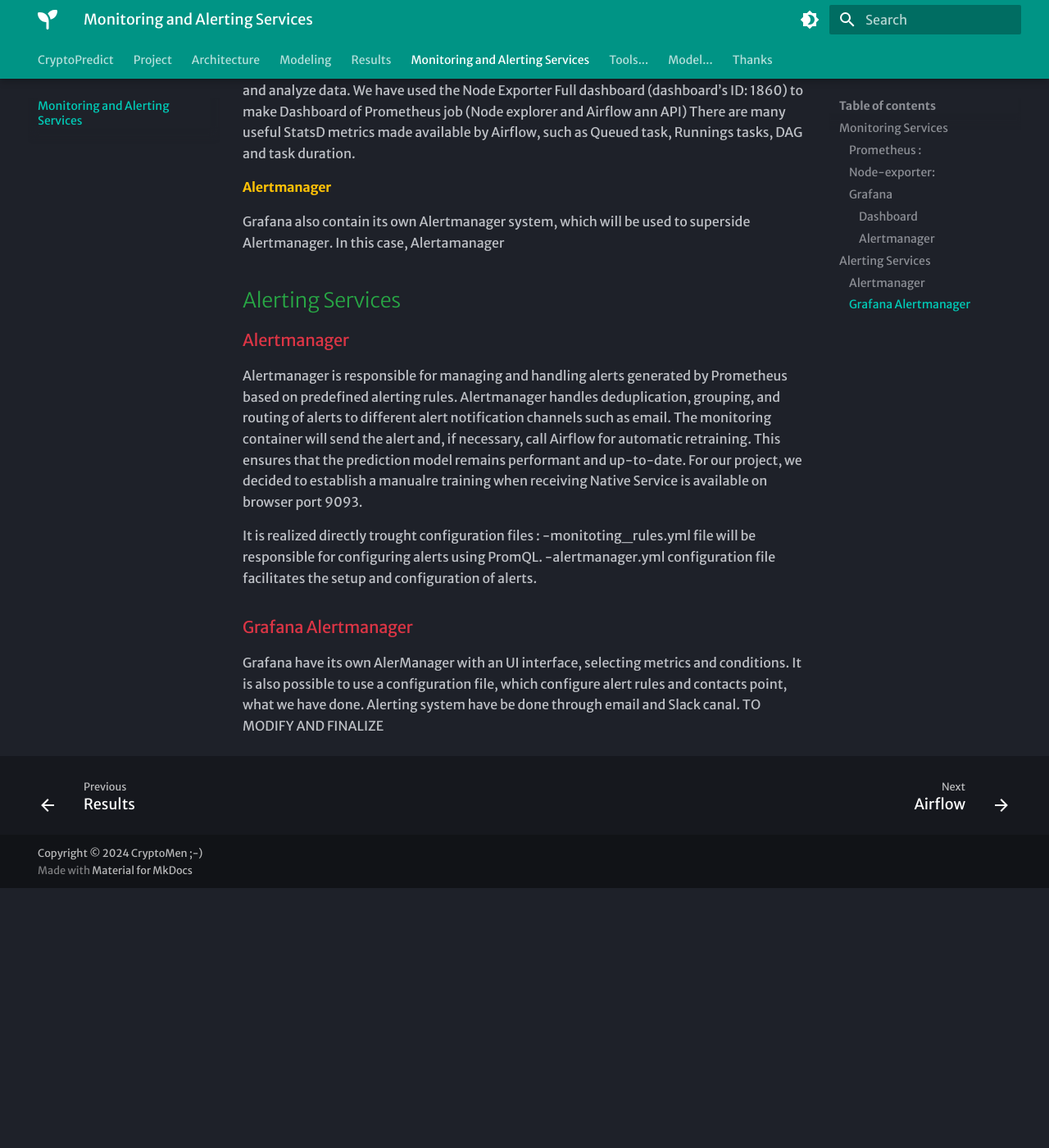
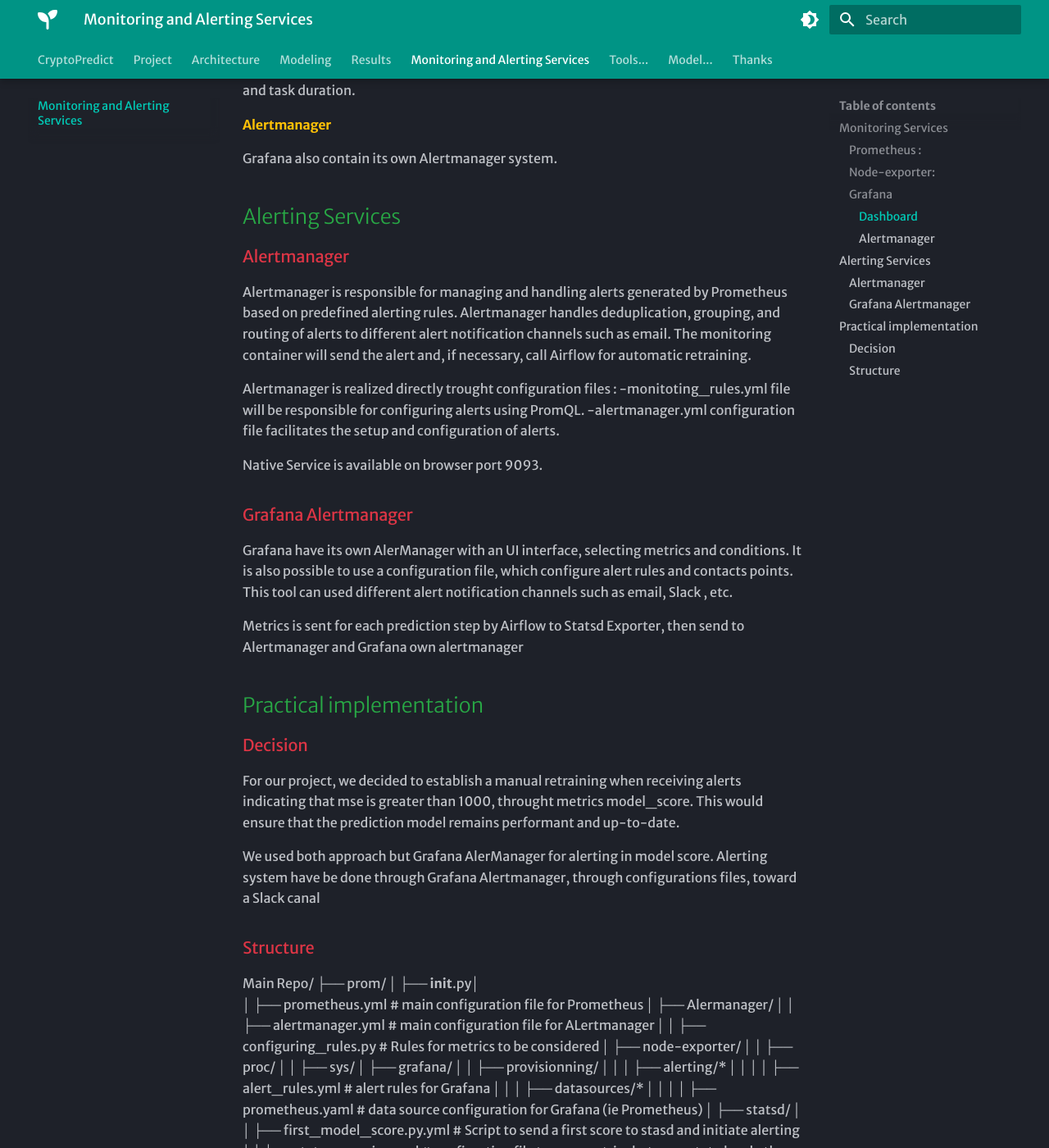
Before and after one commit to DstMlOpsCrypto/MainCrypto, an MkDocs documentation site: the page built from docs/monitoring.md, in a window 1280 px wide and 1400 px high, scrolled down 2188 px. Shown: the whole window at 82% size. Built offline with MkDocs 1.6.1 and Material for MkDocs 9.7.7, drawn with Linux system fonts in a browser that asks for light colours; some web fonts are replaced; before the commit the page ends 3271 px from its top, so only the background shows below that; some of the changed text lies outside the part shown.

Commit message:
maj docs

````diff
--- a/docs/monitoring.md
+++ b/docs/monitoring.md
@@ -1,22 +1,24 @@
 # Monitoring and Alerting Services
+
 ## Monitoring Services
+
 **Monitoring system is composed of several services** :
+
 ### Prometheus :
 
-Prometheus is an open-source monitoring and alerting tool, commonly used for time-series data reporting. It is particularly convenient when using Grafana as a reporting UI since Prometheus is a supported datasource.
-Service is available on browser port 9090.
+Prometheus is an open-source monitoring and alerting tool, commonly used for time-series data reporting. It is particularly convenient when using Grafana as a reporting UI since Prometheus is a supported datasource. Service is available on browser port 9090.
 
-Prometheus is connected to services (Prediction and Gateway APIs, Airflow, node-explorer, AlertManager) to retrieve metrics. Service is available on browser port 9090.
-It is configured using the prometheus.yml file, which is set up to scrape logs from those different services :
+Prometheus is connected to services (Prediction APIs, Airflow, node-explorer, AlertManager) to retrieve metrics.
+It is configured using the prometheus.yml file, which is set up to scrape logs from those different services
 
 Classical scheme is the following :
 ![Schema classique du fonctionnement de Prometheus](images/prometheus.png)
 
-We will use another classical approah using **Stats_exporter**.
-The StatsD exporter is a drop-in replacement for StatsD, used to collect various metrics and convert them to Prometheus format automaticly via configured mapping rules.
+We have use another classical approah using **Stats_exporter**. The StatsD exporter is a drop-in replacement for StatsD, used to collect various metrics and convert them to Prometheus format automaticly via configured mapping rules.
 tatsD's repeater backend is configured to repeat all received metrics to a statsd_exporter process.
 
 For example, Airflow emits metrics in the StatsD format automatically if certain environment variables (starting with AIRFLOW__SCHEDULER__STATSD_) are set.
+
 New schemes are the following :
 
 ```mermaid
@@ -36,32 +36,69 @@
 Node Exporter allows Prometheus to scrape these metrics using the pull model and store them as time-series data. Native service is available on browser port 9100.
 
 ### Grafana
+
 Grafana is an open-source reporting UI layer that is often used to connect to non-relational database.It used for the graphical interface of logs and alerts, when  connected to Prometheus to retrieve metrics.
 Grafana allow to create dashboards and alerts that can act on data from any of our supported data sources.
 It also contain its own Alertmanager system.
 Service is available on browser port 30020.
 
 #### Dashboard
+
 It allows different metrics to be displayed as dashboards, making it easier to understand and analyze data.
 We have used the Node Exporter Full dashboard (dashboard’s ID: 1860) to make Dashboard of Prometheus job (Node explorer and Airflow ann API)
 There are many  useful StatsD metrics made available by Airflow, such as Queued task, Runnings tasks, DAG and task duration.
 
 #### Alertmanager
-Grafana also contain its own Alertmanager system, which will be used to superside Alertmanager. In this case, Alertamanager
 
+Grafana also contain its own Alertmanager system.
 
 ## Alerting Services
+
 ### Alertmanager
+
 Alertmanager is responsible for managing and handling alerts generated by Prometheus based on predefined alerting rules. Alertmanager handles deduplication, grouping, and routing of alerts to different alert notification channels such as email.
-The monitoring container will send the alert and, if necessary, call Airflow for automatic retraining. This ensures that the prediction model remains performant and up-to-date.
-For our project, we decided to establish a manualre training when receiving
-Native Service is available on browser port 9093.
+The monitoring container will send the alert and, if necessary, call Airflow for automatic retraining.
 
-It is realized directly trought configuration files :
+Alertmanager is realized directly trought configuration files :
     -monitoting_rules.yml file will be responsible for configuring alerts using PromQL.
     -alertmanager.yml configuration file facilitates the setup and configuration of alerts.
 
+Native Service is available on browser port 9093.
+
 ### Grafana Alertmanager
-Grafana have its own AlerManager with an UI interface, selecting metrics and conditions.
-It is also possible to use a configuration file, which configure alert rules and contacts point, what we have done.
-Alerting system have be done through email and Slack canal. TO MODIFY AND FINALIZE
+
+Grafana have its own AlerManager with an UI interface, selecting metrics and conditions. It is also possible to use a configuration file, which configure alert rules and contacts points.
+This tool can used different alert notification channels such as email, Slack , etc.
+
+Metrics is sent for each prediction step by Airflow to Statsd Exporter, then send to Alertmanager and Grafana own alertmanager
+
+
+## Practical implementation
+
+### Decision
+For our project, we decided to establish a manual retraining when receiving alerts indicating that mse is greater than 1000, throught metrics model_score. This would ensure that the prediction model remains performant and up-to-date.
+
+We used both approach but Grafana AlerManager for alerting in model score.
+Alerting system have be done through Grafana Alertmanager, through configurations files, toward a Slack canal
+
+### Structure
+
+Main Repo/
+├── prom/
+│   ├── __init__.py│
+│   ├── prometheus.yml  # main configuration file for Prometheus
+│   ├── Alermanager/
+│   │   ├── alertmanager.yml  # main configuration file for ALertmanager
+│   │   ├── configuring_rules.py  # Rules for metrics to be considered
+│   ├── node-exporter/
+│   │   ├── proc/
+│   │   ├── sys/
+│   ├── grafana/
+│   │   ├── provisionning/
+│   │   │   ├── alerting/*
+│   │   │   │   ├── alert_rules.yml  # alert rules for Grafana
+│   │   │   ├── datasources/*
+│   │   │   │   ├── prometheus.yaml  # data source configuration for Grafana (ie Prometheus)
+│   ├── statsd/
+│   │   ├── first_model_score.py.yml  # Script to send a first score to stasd and initiate alerting
+│   │   ├── stats_mapping.yml  # configration file to map metrics between statsd and other services like Airflow
````
Also changed, not shown: other parts of docs/monitoring.md (+0 -2 lines), docs/index.md (+5 -5 lines), docs/mlflow.md (+9 -0 lines), docs/modeling.md (+86 -47 lines), docs/project.md (+5 -5 lines), docs/images/tracking-setup-overview.png (added).
